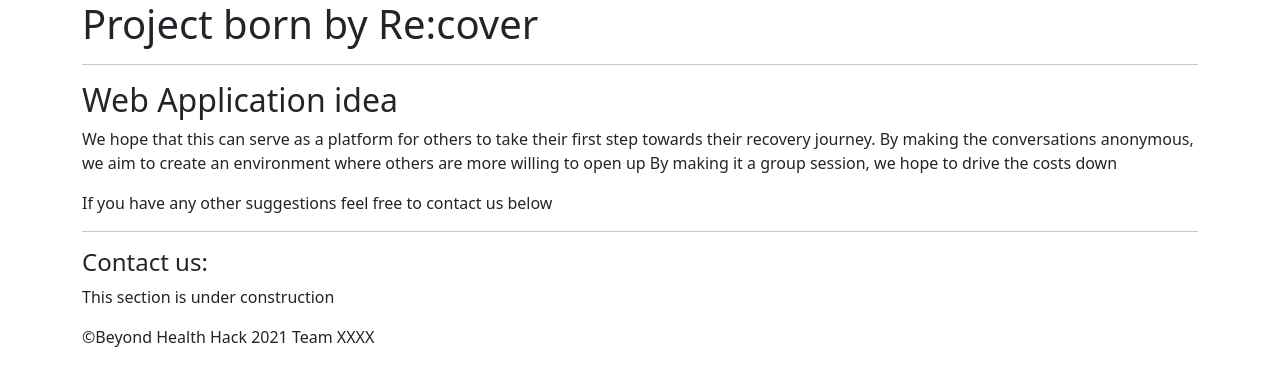
After one commit to Jh123x/Beyond-health-hack-2021, a Django app: page /about_us in a window 1280 px wide. The commit adds this page. Shown: the top 386 px of the page. Run offline with Django 3.2, Linux system fonts and the light colour scheme.

Commit message:
Add Sessions Joining + contact us

```diff
--- /dev/null
+++ b/beyondhealthhack/main/templates/contact_us.html
@@ -0,0 +1,25 @@
+{% extends "main.html" %}
+
+{% block title %}
+About Us
+{% endblock %}
+
+
+{% block content %}
+<div class="container">
+    <h1>Project born by Re:cover</h1>
+    <hr>
+    <h2>Web Application idea</h2>
+    <p>
+        We hope that this can serve as a platform for others to take their first step towards their recovery journey.
+        By making the conversations anonymous, we aim to create an environment where others are more willing to open up
+        By making it a group session, we hope to drive the costs down
+    </p>
+</div>
+<div class="container">
+    <p>If you have any other suggestions feel free to contact us below</p>
+    <hr>
+    <h4>Contact us:</h4>
+    <p>This section is under construction</p>
+</div>
+{% endblock %}
--- a/beyondhealthhack/main/templates/main_page.html
+++ b/beyondhealthhack/main/templates/main_page.html
@@ -20,6 +20,7 @@ Beyond health hack
     <br>
     <a href="/admin" class="btn btn-primary">Admin Page</a>
     <br>
+    <a href="/about_us" class="btn btn-primary">About Us</a>
     <h2>Login Required Fields</h2>
     <br>
     <a href="/sessions" class="btn btn-primary">Therapy Sessions</a>
--- a/beyondhealthhack/main/urls.py
+++ b/beyondhealthhack/main/urls.py
@@ -7,4 +7,5 @@ urlpatterns = [
     path('register', views.register, name="register"),
     path('login', views.user_login, name="login"),
     path('logout', views.logout_view, name='logout'),
+    path('about_us', views.about_us, name='about_us')
 ]
--- a/beyondhealthhack/main/views.py
+++ b/beyondhealthhack/main/views.py
@@ -82,3 +82,8 @@ def logout_view(request):
     logout(request)
     messages.info(request, "Successfully logged out")
     return redirect('/')
+
+
+def about_us(request):
+    """About us page"""
+    return render(request, "contact_us.html")
```
Also changed, not shown: beyondhealthhack/therapy_sessions/models.py (+3 -4 lines), beyondhealthhack/therapy_sessions/templates/session.html (+14 -1 lines), beyondhealthhack/therapy_sessions/views.py (+22 -7 lines), beyondhealthhack/db.sqlite3, beyondhealthhack/therapy_sessions/migrations/0002_auto_20210707_2257.py (added).
